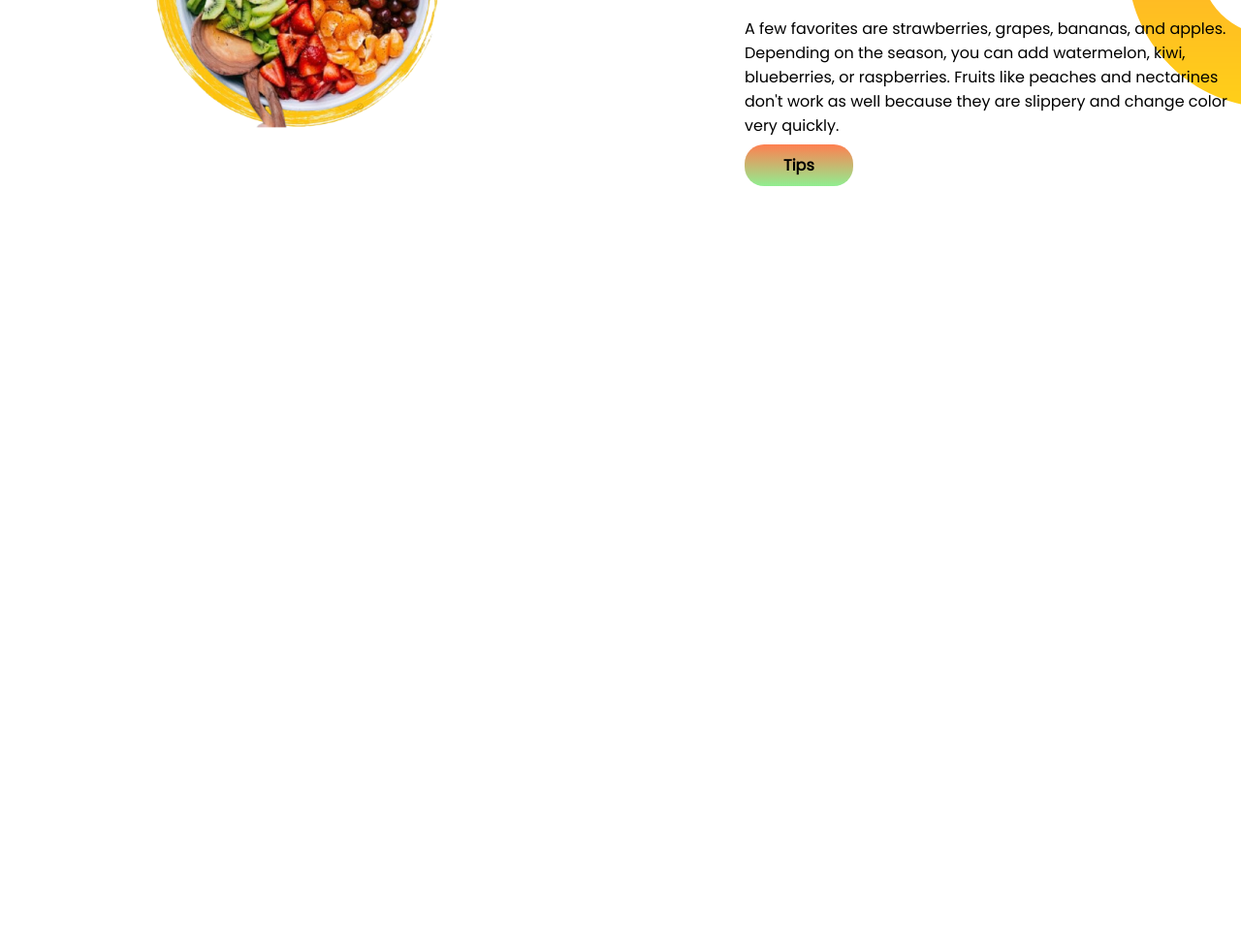
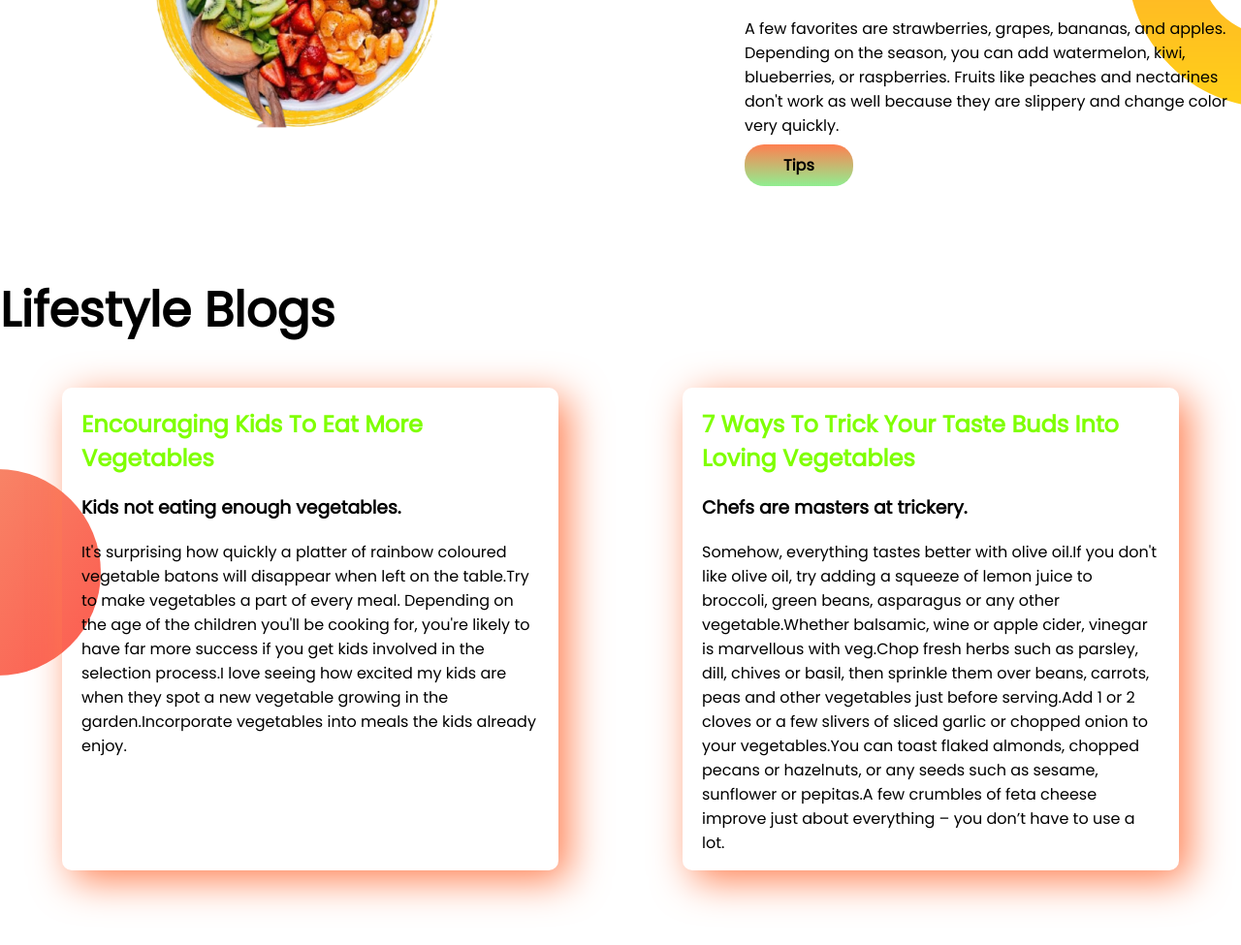
Before and after one commit to Faria-113/my-developer-portfolio, a plain HTML site: page index.html in a window 1280 px wide. Shown: the part 1045-2020 px from the top of the page at 97% size. Before the commit the page ends 1328 px from the top, so only its background shows below. Drawn offline with Linux system fonts and the light colour scheme.

Commit message:
third part added

```diff
--- a/index.html
+++ b/index.html
@@ -13,7 +13,7 @@
 </head>
 
 <body>
-    <section class="top-banner">
+    <section class="top-banner flexible-container">
         <div class="half-width">
             <h1>Welcome To</h1>
             <h1><span class="name-color">Stacked Salads'</span> World!</h1>
@@ -26,7 +26,7 @@
         </div>
     </section>
 
-    <section class="second-part">
+    <section class="second-part flexible-container">
         <div class="half-width">
             <img src="my images/fruit-1-edited.png" alt="">
         </div>
@@ -38,6 +38,22 @@
         </div>
     </section>
 
+    <section class="third-part">
+            <h1>Lifestyle Blogs</h1>
+            <div class="flexible-container">
+                <div class="blog-item">
+                    <h2 class="name-color">Encouraging Kids To Eat More Vegetables</h2>
+                    <h3>Kids not eating enough vegetables.</h3>
+                    <p>It's surprising how quickly a platter of rainbow coloured vegetable batons will disappear when left on the table.Try to make vegetables a part of every meal. Depending on the age of the children you'll be cooking for, you're likely to have far more success if you get kids involved in the selection process.I love seeing how excited my kids are when they spot a new vegetable growing in the garden.Incorporate vegetables into meals the kids already enjoy.</p>
+                </div>
+                <div class="blog-item">
+                    <h2 class="name-color">7 Ways To Trick Your Taste Buds Into Loving Vegetables</h2>
+                    <h3>Chefs are masters at trickery.</h3>
+                    <p>Somehow, everything tastes better with olive oil.If you don't like olive oil, try adding a squeeze of lemon juice to broccoli, green beans, asparagus or any other vegetable.Whether balsamic, wine or apple cider, vinegar is marvellous with veg.Chop fresh herbs such as parsley, dill, chives or basil, then sprinkle them over beans, carrots, peas and other vegetables just before serving.Add 1 or 2 cloves or a few slivers of sliced garlic or chopped onion to your vegetables.You can toast flaked almonds, chopped pecans or hazelnuts, or any seeds such as sesame, sunflower or pepitas.A few crumbles of feta cheese improve just about everything – you don’t have to use a lot.</p>
+                </div>
+            </div>
+    </section>
+
 </body>
 
 </html>
--- a/style.css
+++ b/style.css
@@ -8,7 +8,7 @@ h1{
 .name-color{
     color:chartreuse;
 }
-section{
+.flexible-container{
     display:flex;
     margin-bottom: 100px;
 }
@@ -37,3 +37,17 @@ section{
     background-repeat: no-repeat;
     background-position: right;
 }
+.third-part{
+    background-image: url(images/exp-bg.png);
+    background-repeat: no-repeat;
+    background-position: left;
+}
+.blog-item{
+    width: 40%;
+    margin-left: 5%;
+    margin-right: 5%;
+    padding-left: 20px;
+    padding-right: 20px;
+    border-radius: 10px;
+    box-shadow: 10px 10px 40px coral;
+}
```
